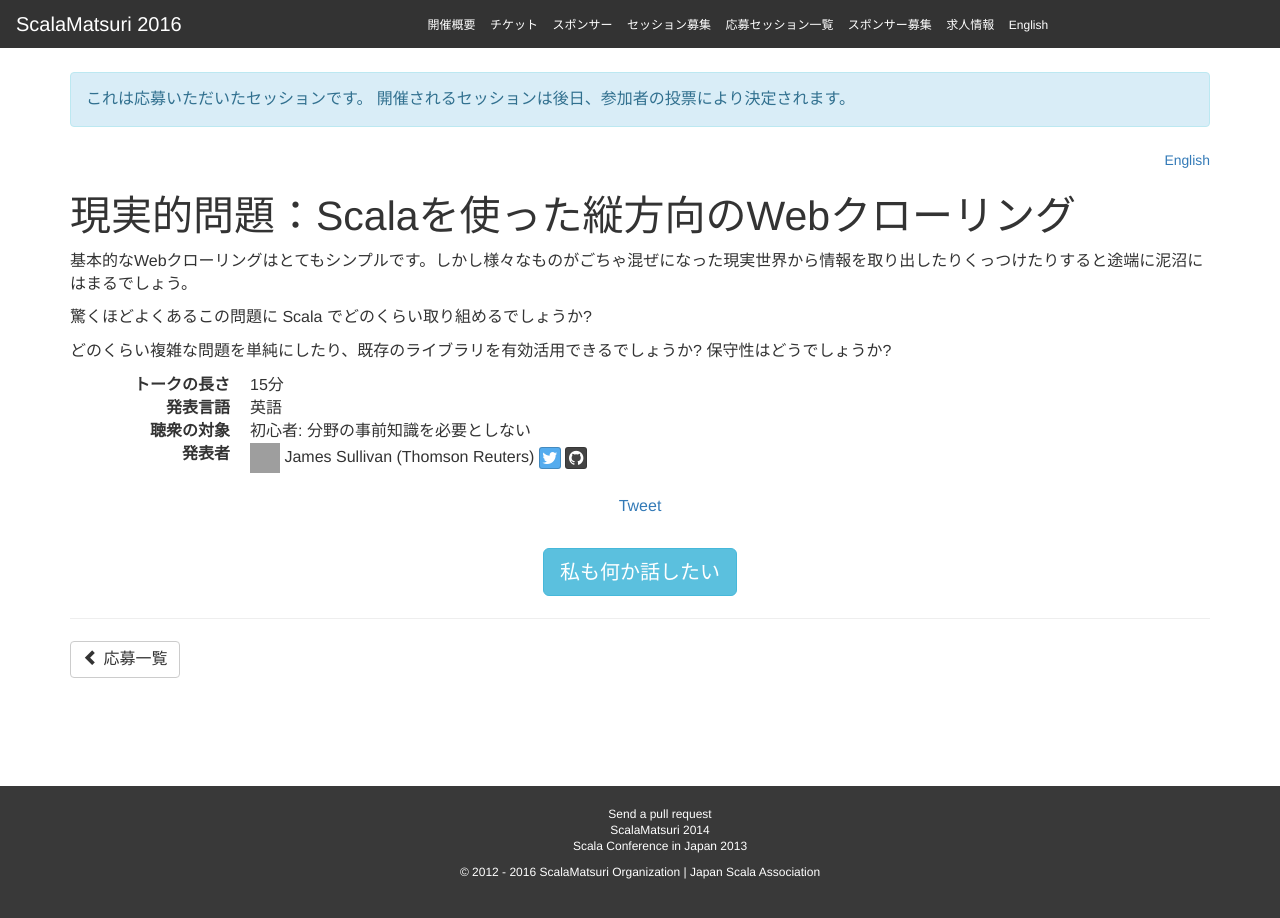
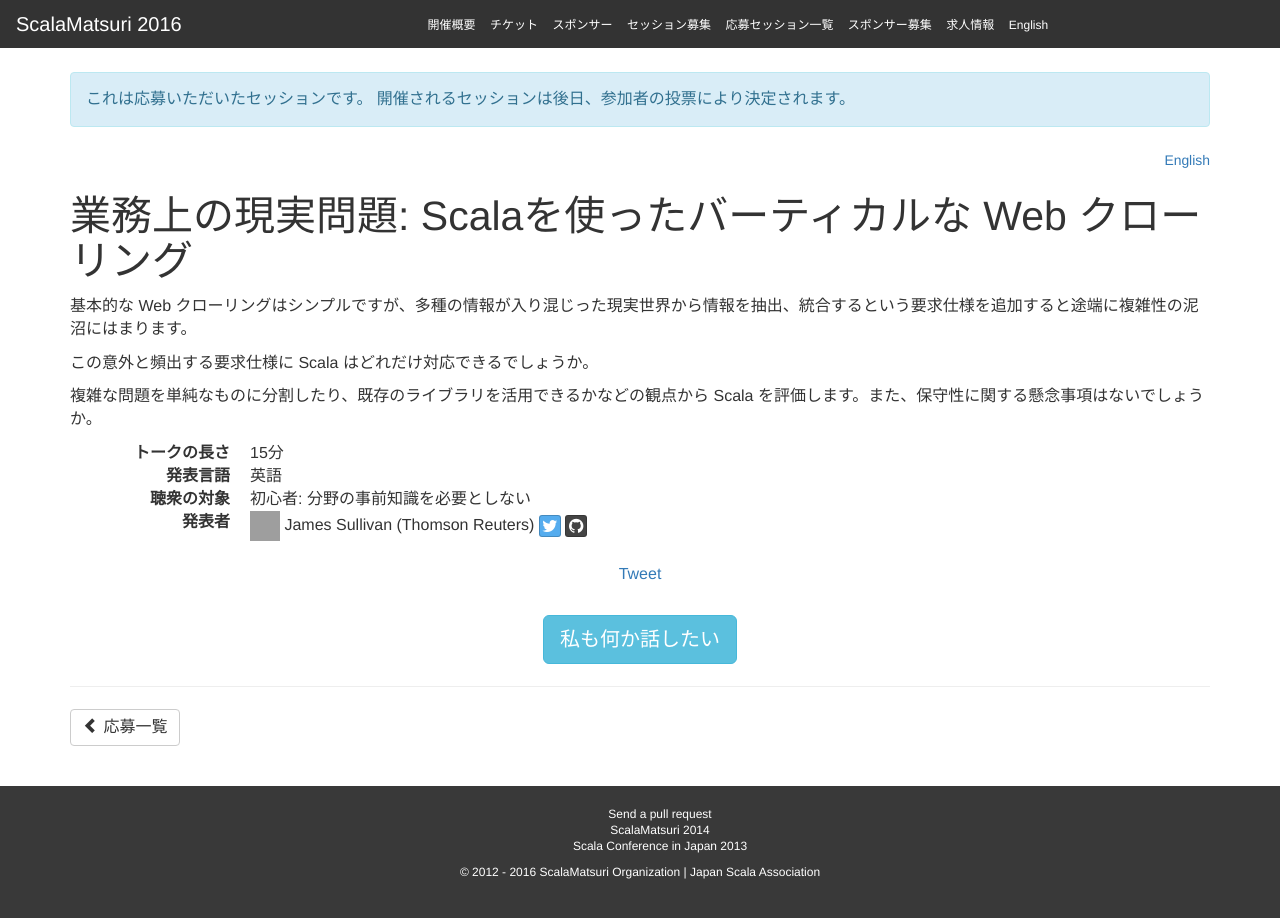
Before and after one commit to scalajp/2016.scalamatsuri.org, a Jekyll site: the page built from _candidates_ja/JamesSullivan_1.html, in a window 1280 px wide and 926 px high. Shown: the top 918 px of the window. Built offline with Jekyll 4.4.1, drawn with Linux system fonts in a browser that asks for light colours; nearby versions of some CDN libraries; comment, search, counter and statistics services are not loaded; grey boxes are pictures that could not be loaded.

Commit message:
Update JamesSullivan_1.html

```diff
--- a/_candidates_ja/JamesSullivan_1.html
+++ b/_candidates_ja/JamesSullivan_1.html
@@ -1,6 +1,6 @@
 ---
 name: James Sullivan
-title: 現実的問題：Scalaを使った縦方向のWebクローリング
+title: "業務上の現実問題: Scalaを使ったバーティカルな Web クローリング"
 length: 15
 audience: Beginner
 language: English
@@ -9,6 +9,6 @@ github: JamesSullivan
 icon: https://en.gravatar.com/userimage/25043363/1e9b7f87f193fc067bcd53c4cca2159d.png
 organization: Thomson Reuters
 ---
-<p>基本的なWebクローリングはとてもシンプルです。しかし様々なものがごちゃ混ぜになった現実世界から情報を取り出したりくっつけたりすると途端に泥沼にはまるでしょう。</p>
-<p>驚くほどよくあるこの問題に Scala でどのくらい取り組めるでしょうか?</p>
-<p>どのくらい複雑な問題を単純にしたり、既存のライブラリを有効活用できるでしょうか? 保守性はどうでしょうか?</p>
+<p>基本的な Web クローリングはシンプルですが、多種の情報が入り混じった現実世界から情報を抽出、統合するという要求仕様を追加すると途端に複雑性の泥沼にはまります。</p>
+<p>この意外と頻出する要求仕様に Scala はどれだけ対応できるでしょうか。</p>
+<p>複雑な問題を単純なものに分割したり、既存のライブラリを活用できるかなどの観点から Scala を評価します。また、保守性に関する懸念事項はないでしょうか。</p>
```
